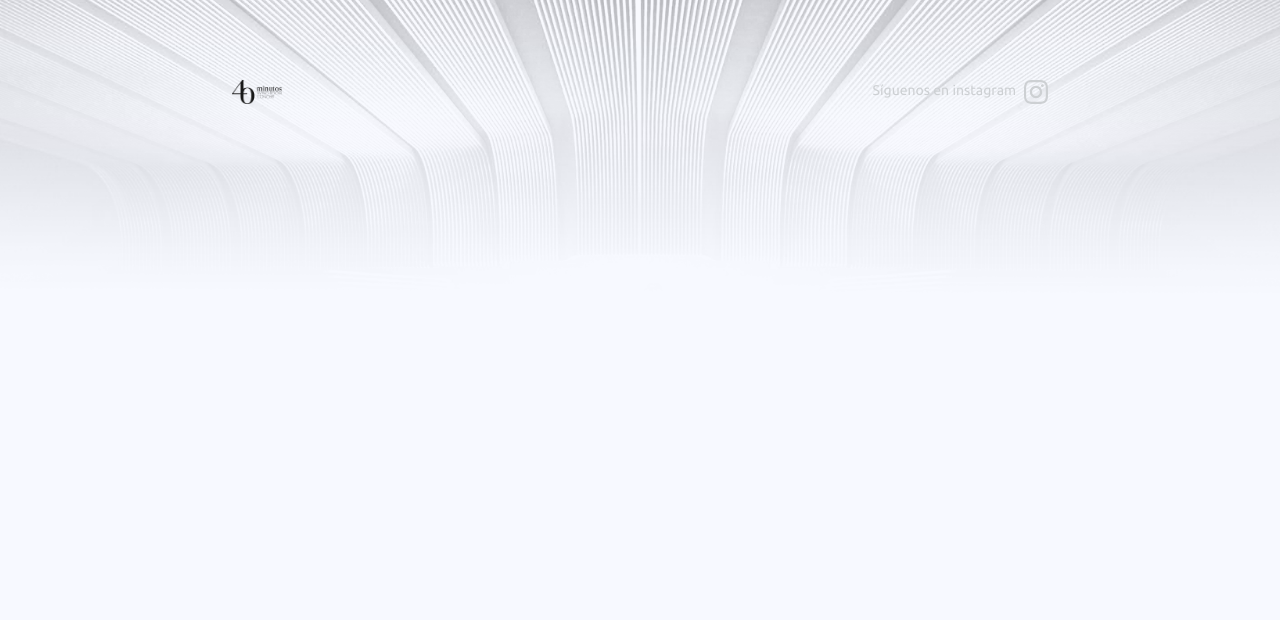
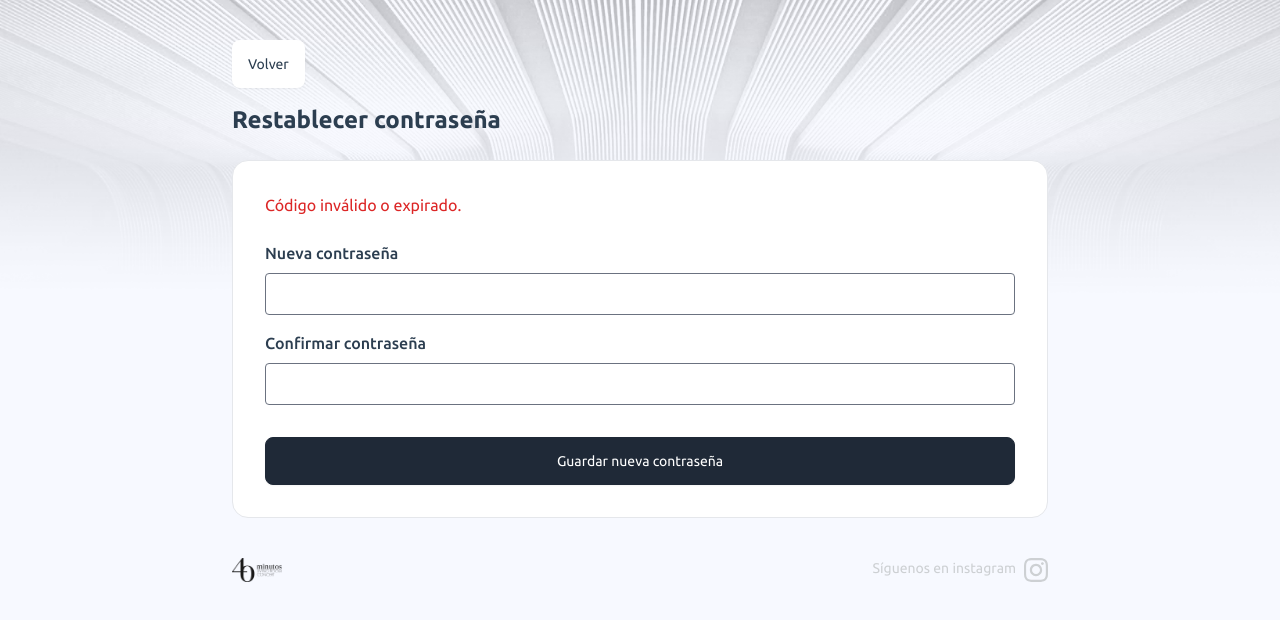
Before and after one commit to thomasconvain/40-minutos-app, a Vue app: page /password-config in a window 1280 px wide. Shown: the top 620 px of the page. Built offline with nearby package versions, Linux system fonts and the light colour scheme.

Commit message:
quita necesidad de contraseña al reservar cupo y deja configurar contraseña mas tarde

```diff
--- a/src/components/ActiveEvents.vue
+++ b/src/components/ActiveEvents.vue
@@ -25,7 +25,7 @@
                         v-if="!event.isOver && event.isFreeEntrance && !currentUser"
                         type="button"
                         class="btn btn-sm md:btn-md bg-white text-black hover:bg-gray-200 border-transparent"
-                        @click="router.push({ name: 'LogIn', params: { idEvent: event.id } })"
+                        @click="router.push({ name: 'Booking', params: { idEvent: event.id } })"
                       >
                         <span>Quiero asistir</span>
                       </button>
--- a/src/router/index.js
+++ b/src/router/index.js
@@ -13,6 +13,8 @@ import CheckIn from '@/views/CheckIn.vue';
 import ThankYouPage from '@/views/ThankYouPage.vue';
 import AdminPage from '@/views/AdminPage.vue';
 import AdminLogin from '@/views/AdminLogin.vue';
+import OnlineBooking from '@/views/OnlineBooking.vue';
+import PasswordConfig from '@/views/PasswordConfig.vue';
 
 const routes = [
   {
@@ -26,9 +28,19 @@ const routes = [
     component: SignIn,
   },
   {
+    path: '/booking/:idEvent?',
+    name: 'Booking',
+    component: OnlineBooking,
+  },
+  {
     path: '/password-reset',
     name: 'PasswordReset',
     component: PasswordReset,
+  },
+  {
+    path: '/password-config/',
+    name: 'PasswordConfig',
+    component: PasswordConfig,
   },
   {
     path: '/login/:idEvent?',
--- a/src/views/OnlineBooking copy.vue
+++ b/src/views/OnlineBooking.vue
@@ -4,19 +4,12 @@
     <div class="card bg-base-100 border border-base-600 mt-6">
       <div class="card-body">
         <h1 class="card-title mt-8">
-          Crear una cuenta <br/>
+          Reserva tu cupo <br/>
         </h1>
         <form @submit.prevent="submitForm">
-          <!-- <div class="flex flex-col">
+          <div class="flex flex-col">
             <label class="text-sm" for="email"><strong>¿Cuantas personas asistirán?</strong></label>
             <input v-model="numberOfPeople" type="number" min="1" placeholder="Ingresa el número total de participantes" id="numberOfPeople" class="input input-bordered w-full" required />
-            <p v-if="emailError" class="text-red-500 text-sm mt-1">{{ emailError }}</p>
-          </div> -->
-
-          <div class="flex flex-col mt-4">
-            <label class="text-sm" for="email"><strong>Email</strong></label>
-            <input v-model="email" type="string" id="email" class="input input-bordered w-full" required />
-            <p v-if="emailError" class="text-red-500 text-sm mt-1">{{ emailError }}</p>
           </div>
 
           <div class="flex flex-col mt-4">
@@ -30,28 +23,22 @@
           </div>
 
           <div class="flex flex-col mt-4">
+            <label class="text-sm" for="email"><strong>Email</strong></label>
+            <input v-model="email" type="string" id="email" class="input input-bordered w-full" required />
+            <p v-if="emailError" class="text-red-500 text-sm mt-1">{{ emailError }}</p>
+          </div>
+
+          <div class="flex flex-col mt-4">
             <label class="text-sm" for="phone"><strong>Teléfono</strong></label>
             <input v-model="phone" type="text" id="phone" class="input input-bordered w-full" required />
             <p v-if="phoneError" class="text-red-500 text-sm mt-1">{{ phoneError }}</p>
-          </div>
-
-          <div class="flex flex-col mt-4">
-            <label class="text-sm" for="password"><strong>Contraseña</strong></label>
-            <input v-model="password" type="password" id="password" class="input input-bordered w-full" required />
-          </div>
-
-          <!-- Campo para confirmar la contraseña -->
-          <div class="flex flex-col mt-4">
-            <label class="text-sm" for="confirmPassword"><strong>Confirmar Contraseña</strong></label>
-            <input v-model="confirmPassword" type="password" id="confirmPassword" class="input input-bordered w-full" required />
-            <p v-if="confirmPasswordError" class="text-red-500 text-sm mt-1">{{ confirmPasswordError }}</p>
           </div>
 
           <button
             type="submit"
             class="btn-md btn btn-primary text-white w-full mt-4"
           >
-            <span v-if="!isLoading">Registrarme y entrar</span>
+            <span v-if="!isLoading">Reservar mi cupo</span>
             <span v-else class="loading loading-dots loading-sm"></span>
           </button>
           <p v-if="errorMessage" class="text-red-500 text-sm mt-1">{{ errorMessage }}</p>
@@ -69,9 +56,9 @@
 </template>
 
 <script setup>
-import { ref } from 'vue';
+import { ref, onMounted } from 'vue';
 import { getAuth, createUserWithEmailAndPassword } from "firebase/auth";
-import { collection, query, where, getDocs, doc, setDoc } from 'firebase/firestore';
+import { doc, setDoc } from 'firebase/firestore';
 import { db } from '@/firebase';
 import { useRouter, useRoute } from 'vue-router';
 
@@ -96,19 +83,25 @@ const auth = getAuth();
 const router = useRouter();
 const route = useRoute();
 
-const checkExistingPhoneNumber = async () => {
-  const q = query(collection(db, 'spectators'), where('phone', '==', phone.value));
-  const querySnapshot = await getDocs(q);
+onMounted(() => {
+  password.value = route.params.idEvent;
+  confirmPassword.value = route.params.idEvent;
+});
+// Se comenta porque el telefono ya no es el determinante para el registro, varios usuarios podrian tener el mismo telefono
 
-  if (!querySnapshot.empty) {
-    phoneError.value = 'El número de teléfono ya está en uso';
-    isLoading.value = false;
-    return false;
-  }
+// const checkExistingPhoneNumber = async () => {
+//   const q = query(collection(db, 'spectators'), where('phone', '==', phone.value));
+//   const querySnapshot = await getDocs(q);
 
-  phoneError.value = '';
-  return true;
-};
+//   if (!querySnapshot.empty) {
+//     phoneError.value = 'El número de teléfono ya está en uso';
+//     isLoading.value = false;
+//     return false;
+//   }
+
+//   phoneError.value = '';
+//   return true;
+// };
 
 const validateEmail = () => {
   const emailPattern = /^[^\s@]+@[^\s@]+\.[^\s@]+$/;
@@ -147,12 +140,15 @@ const submitForm = async () => {
 
   // Verificar que no existan errores
   if (emailError.value === '' && phoneError.value === '' && confirmPasswordError.value === '') {
-    const isPhoneAvailable = await checkExistingPhoneNumber();
 
-    if (!isPhoneAvailable) {
-      isLoading.value = false;
-      return;
-    }
+    // Se comenta porque el telefono ya no es el determinante para el registro, varios usuarios podrian tener el mismo telefono
+
+    // const isPhoneAvailable = await checkExistingPhoneNumber();
+
+    // if (!isPhoneAvailable) {
+    //   isLoading.value = false;
+    //   return;
+    // }
 
     try {
       // Crear el usuario en Authentication
--- /dev/null
+++ b/src/views/PasswordConfig.vue
@@ -0,0 +1,138 @@
+<template>
+  <div>
+    <button class="btn bg-white border-none mb-4" @click="router.push({name:'Home'})">Volver</button>
+    <h2 class="text-2xl font-semibold mb-4">Restablecer contraseña</h2>
+    <div class="card bg-base-100 border border-base-600 mt-6">
+      <div class="card-body">
+        <div v-if="successMessage" class="text-green-600 mb-4">
+          {{ successMessage }}
+        </div>
+
+        <div v-if="errorMessage" class="text-red-600 mb-4">
+          {{ errorMessage }}
+        </div>
+
+        <form @submit.prevent="handleResetPassword" v-if="!successMessage">
+          <label class="block mb-2 font-medium">Nueva contraseña</label>
+          <input
+            type="password"
+            v-model="password"
+            class="w-full border px-3 py-2 rounded mb-4"
+            required
+          />
+
+          <label class="block mb-2 font-medium">Confirmar contraseña</label>
+          <input
+            type="password"
+            v-model="confirmPassword"
+            class="w-full border px-3 py-2 rounded mb-4"
+            required
+          />
+
+          <button
+            type="submit"
+            class="btn-md btn btn-primary text-white w-full mt-4"
+          >
+            Guardar nueva contraseña
+          </button>
+        </form>
+      </div>
+    </div>
+  </div>
+</template>
+
+<script setup>
+import { ref, onMounted } from 'vue';
+import { useRoute, useRouter } from 'vue-router';
+import {
+  confirmPasswordReset,
+  verifyPasswordResetCode,
+} from 'firebase/auth';
+import {
+  doc,
+  updateDoc,
+  collection,
+  query,
+  where,
+  getDocs,
+} from 'firebase/firestore';
+import { auth, db } from '@/firebase';
+
+const route = useRoute();
+const router = useRouter();
+
+const password = ref('');
+const confirmPassword = ref('');
+const successMessage = ref('');
+const errorMessage = ref('');
+const oobCode = ref('');
+const email = ref('');
+const uid = ref('');
+
+onMounted(async () => {
+  oobCode.value = route.query.oobCode;
+  if (!oobCode.value) {
+    errorMessage.value = 'Código inválido o expirado.';
+    return;
+  }
+
+  try {
+    // Verificar el código y obtener el email
+    email.value = await verifyPasswordResetCode(auth, oobCode.value);
+  } catch (error) {
+    errorMessage.value = 'El enlace de restablecimiento no es válido o ha expirado.';
+  }
+});
+
+const validatePasswords = () => {
+  // Valida que la contraseña tenga al menos 6 caracteres
+  if (password.value.length < 6) {
+    errorMessage.value = 'La contraseña debe tener al menos 6 caracteres.';
+  } else if (password.value !== confirmPassword.value) {
+    errorMessage.value = 'Las contraseñas no coinciden.';
+  } else {
+    errorMessage.value = '';
+  }
+};
+
+const handleResetPassword = async () => {
+  if (password.value !== confirmPassword.value) {
+    errorMessage.value = 'Las contraseñas no coinciden.';
+    return;
+  }
+  validatePasswords();
+  if (errorMessage.value) {
+    return;
+  }
+
+  try {
+    await confirmPasswordReset(auth, oobCode.value, password.value);
+
+    // Buscar documento en 'spectators' por email
+    const q = query(collection(db, 'spectators'), where('email', '==', email.value));
+    const querySnapshot = await getDocs(q);
+
+    if (!querySnapshot.empty) {
+      const docSnap = querySnapshot.docs[0];
+      uid.value = docSnap.id;
+
+      const data = docSnap.data();
+
+      // ✅ Solo actualizar si no está ya en true
+      if (!data.passwordChanged) {
+        const userRef = doc(db, 'spectators', uid.value);
+        await updateDoc(userRef, {
+          passwordChanged: true,
+        });
+      }
+    }
+
+    successMessage.value = '¡Contraseña actualizada con éxito!';
+    setTimeout(() => {
+      router.push('/login');
+    }, 2000);
+  } catch (error) {
+    errorMessage.value = 'Error al actualizar la contraseña. Intenta nuevamente.';
+  }
+};
+</script>
--- a/tailwind.config.js
+++ b/tailwind.config.js
@@ -23,6 +23,9 @@ module.exports = {
            "secondary": "#f6d860",
            "accent": "#37cdbe",
            "neutral": "#1f2937",
+           "warning": "000000",
+           "warning-content": "ffffff",
+
           //  "--fallback-in": "#f7f7f7",
            "--fallback-in": "#ebebeb",
            "--fallback-b3": "#ebebeb",
```
Also changed, not shown: src/views/SignIn.vue (+20 -18 lines), src/views/SpectatorProfile.vue (+22 -1 lines).
